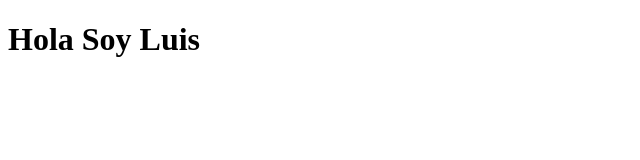
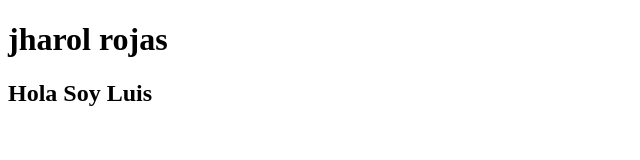
Before and after one commit to jharolrojas/repositoryGroup, a plain HTML site: page index.html in a window 1280 px wide. Shown: the whole page, without its empty margins (0-640 px from the left). Drawn offline with Linux system fonts and the light colour scheme.

Commit message:
cambios jharol

```diff
--- a/index.html
+++ b/index.html
@@ -7,7 +7,7 @@
     <title>Document</title>
 </head>
 <body>
-
-    <h1>Hola Soy Luis</h1>
+    <h1>jharol rojas</h1>
+    <h2>Hola Soy Luis</h2>
 </body>
 </html>
```
